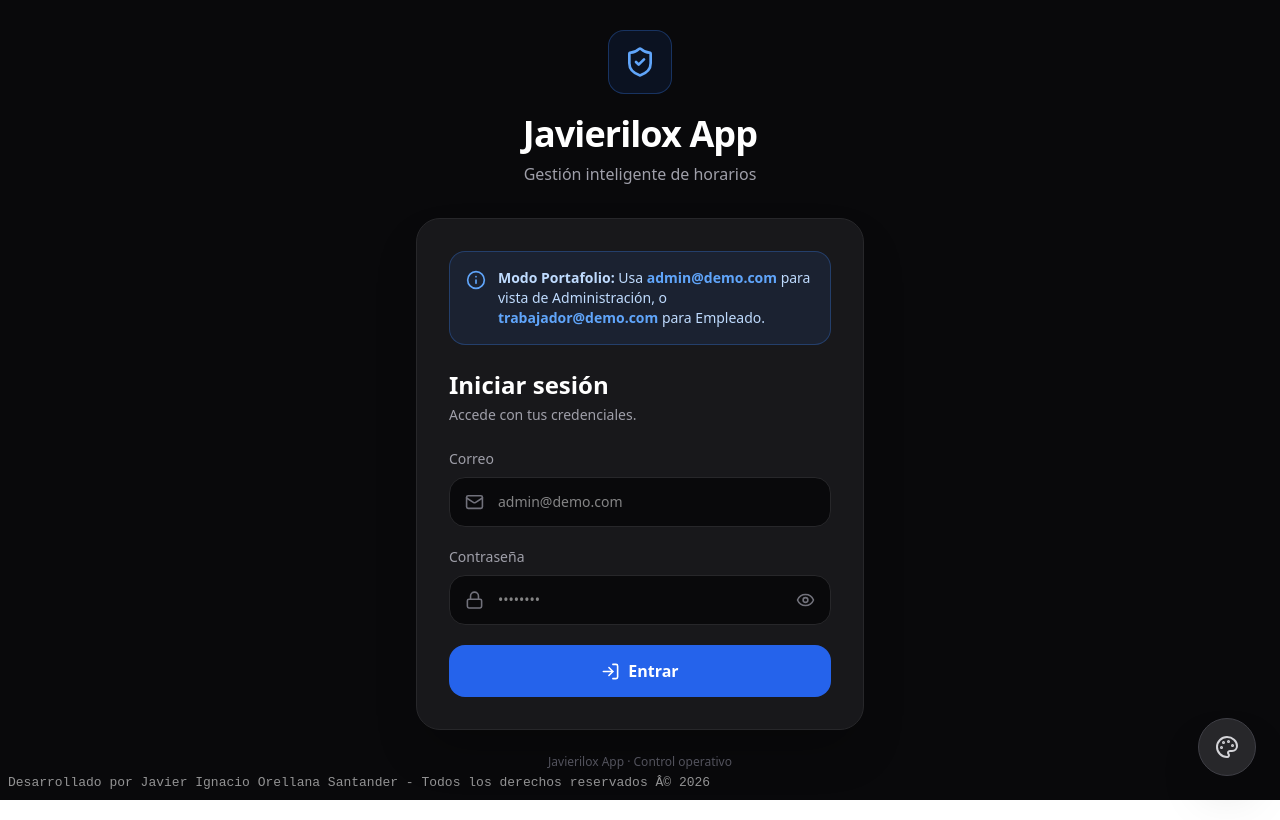
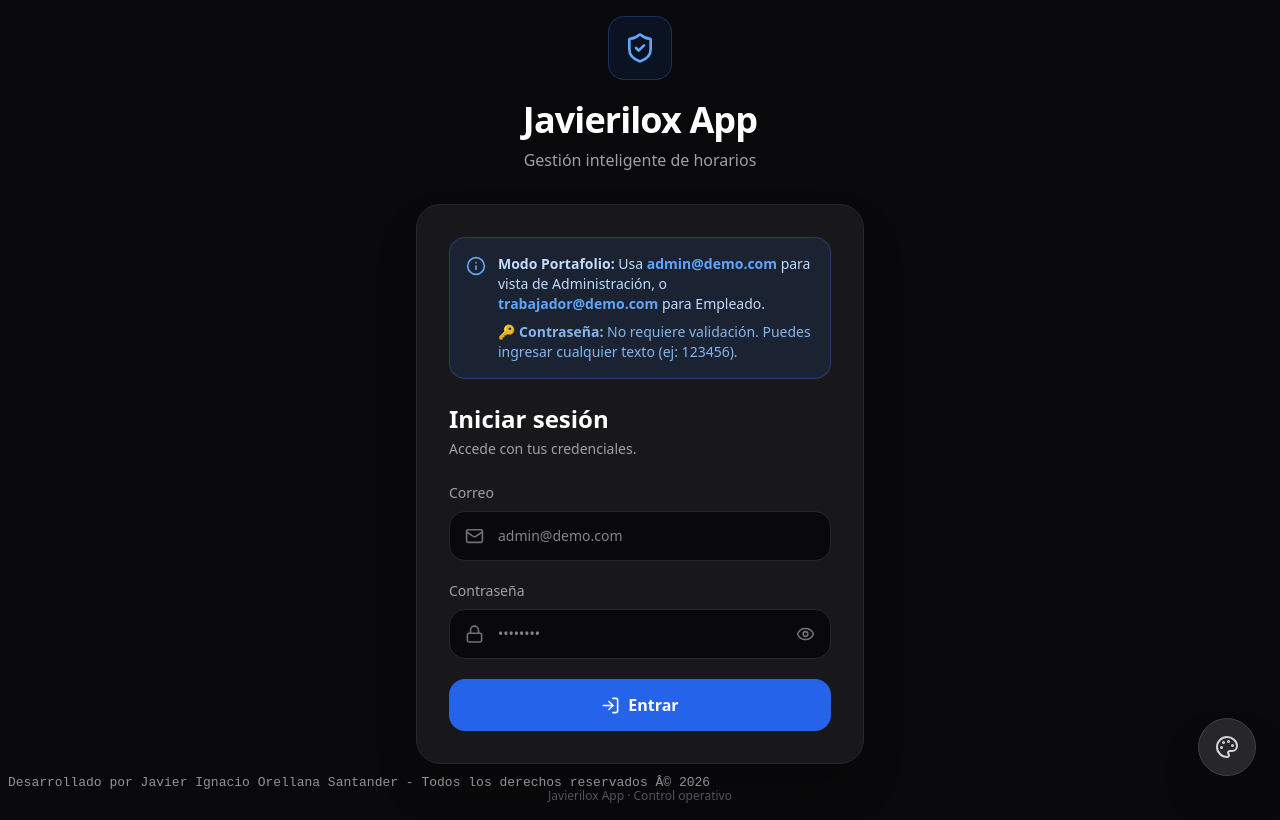
Before and after one commit to Javierilox/Proyecto_Horario-Demo-Visual, a React (Vite) app: page /login in a window 1280 px wide. Built offline with nearby package versions, Linux system fonts and the light colour scheme.

Commit message:
Update InicioSesion with password info
Added information about password requirements for portfolio mode.

```diff
--- a/src/pages/InicioSesion.tsx
+++ b/src/pages/InicioSesion.tsx
@@ -69,7 +69,10 @@ export default function InicioSesion() {
           <div className="mb-6 bg-blue-500/10 border border-blue-500/30 p-4 rounded-2xl flex gap-3 text-sm text-blue-200">
             <Info className="text-blue-400 shrink-0 mt-0.5" size={20} />
             <p>
-              <strong>Modo Portafolio:</strong> Usa <span className="text-blue-400 font-semibold">admin@demo.com</span> para vista de Administración, o <span className="text-blue-400 font-semibold">trabajador@demo.com</span> para Empleado.
+                <strong>Modo Portafolio:</strong> Usa <span className="text-blue-400 font-semibold">admin@demo.com</span> para vista de Administración, o <span className="text-blue-400 font-semibold">trabajador@demo.com</span> para Empleado.
+                <span className="block mt-2 text-blue-300/90">
+                  🔑 <strong>Contraseña:</strong> No requiere validación. Puedes ingresar cualquier texto (ej: 123456).
+                </span>
             </p>
           </div>
 
```
